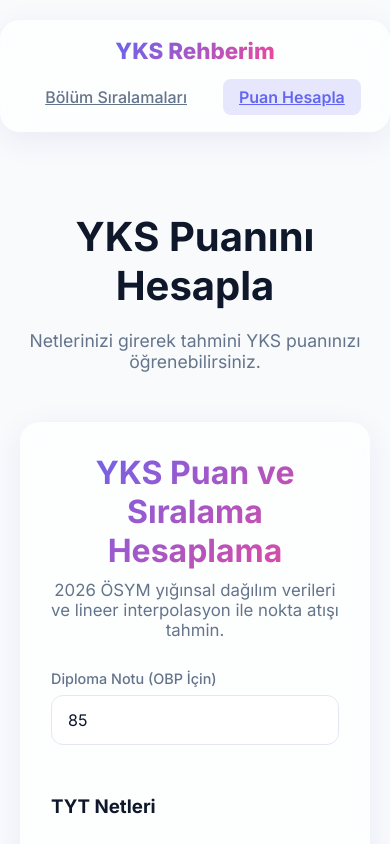
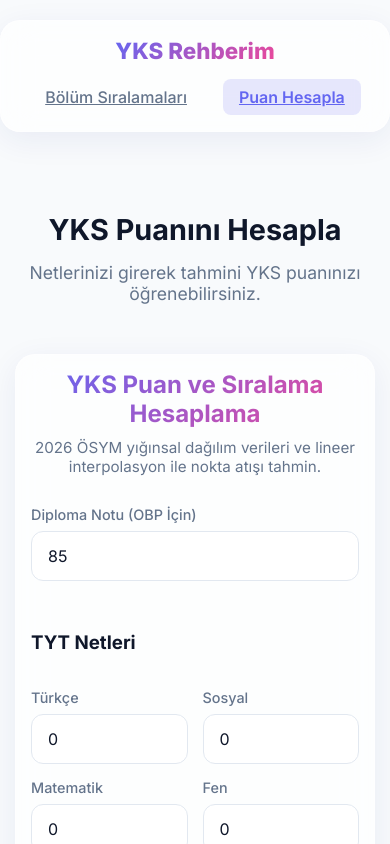
Before and after one commit to saitama-sai/YKS-Hesaplama, a Next.js app: page /hesapla in a window 390 px wide. Shown: the top 844 px of the page. Built offline with nearby package versions, Linux system fonts and the light colour scheme.

Commit message:
feat: make application mobile responsive

```diff
--- a/app/globals.css
+++ b/app/globals.css
@@ -139,3 +139,60 @@ body::before {
   margin: 0 auto;
   padding: 0 20px;
 }
+
+.layout-row {
+  display: flex;
+  gap: 30px;
+  align-items: flex-start;
+}
+
+.sidebar-wrapper {
+  flex-shrink: 0;
+}
+
+.content-wrapper {
+  flex: 1;
+  min-width: 0;
+}
+
+.search-form {
+  display: flex;
+  gap: 10px;
+  max-width: 600px;
+  margin: 0 auto 40px auto;
+}
+
+.page-title {
+  text-align: center;
+  font-size: 2.5rem;
+  margin-bottom: 20px;
+}
+
+@media (max-width: 768px) {
+  .page-title {
+    font-size: 1.8rem;
+    margin-bottom: 15px;
+  }
+
+  .layout-row {
+    flex-direction: column;
+    gap: 20px;
+  }
+
+  .sidebar-wrapper {
+    width: 100%;
+  }
+
+  .search-form {
+    flex-direction: column;
+    margin-bottom: 20px;
+  }
+
+  .search-form button {
+    width: 100%;
+  }
+
+  .container {
+    padding: 0 15px;
+  }
+}
--- a/app/hesapla/page.js
+++ b/app/hesapla/page.js
@@ -12,7 +12,7 @@ export default function Hesapla() {
   return (
     <main className="container">
       <div style={{ paddingTop: '60px', paddingBottom: '60px' }}>
-        <h1 style={{ textAlign: 'center', marginBottom: '20px', fontSize: '2.5rem' }}>
+        <h1 className="page-title">
           YKS Puanını Hesapla
         </h1>
         <p style={{ textAlign: 'center', color: 'var(--text-muted)', marginBottom: '50px', fontSize: '1.1rem' }}>
--- a/components/ScoreCalculator.module.css
+++ b/components/ScoreCalculator.module.css
@@ -42,3 +42,17 @@
   padding: 16px;
   font-size: 1.1rem;
 }
+
+@media (max-width: 768px) {
+  .calculatorCard {
+    padding: 15px;
+  }
+
+  .header h2 {
+    font-size: 1.5rem;
+  }
+
+  .header p {
+    font-size: 0.95rem;
+  }
+}
```
Also changed, not shown: app/page.js (+5 -5 lines).
